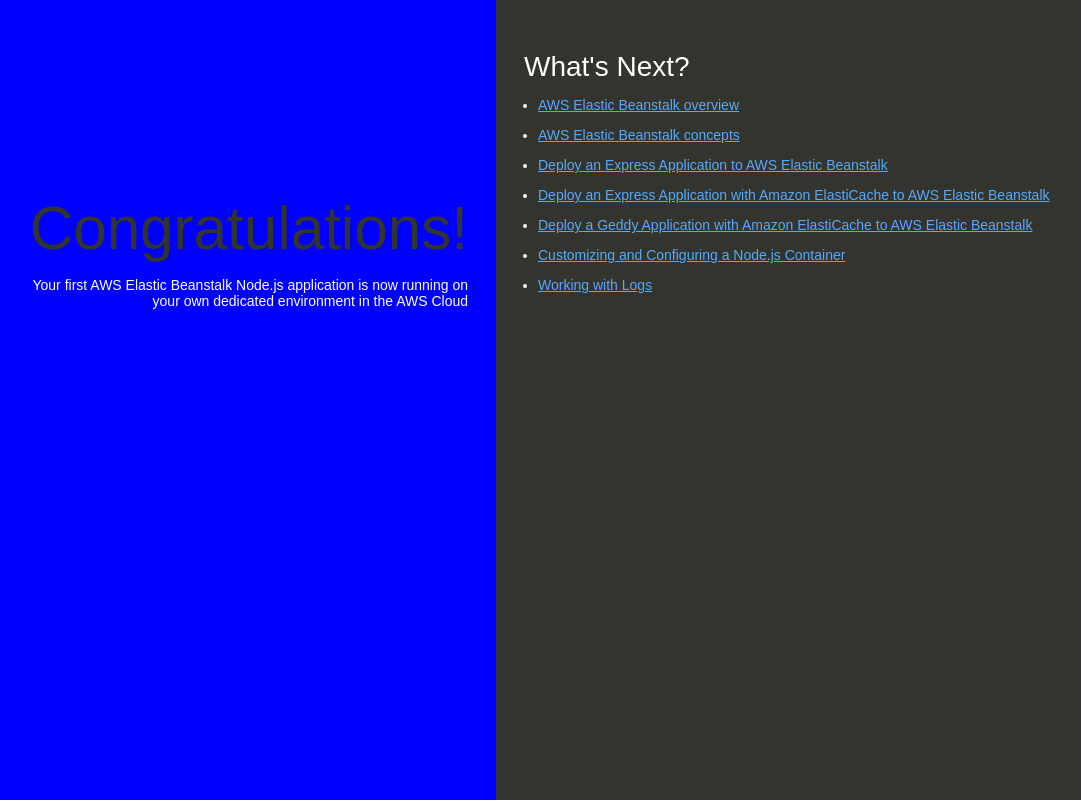
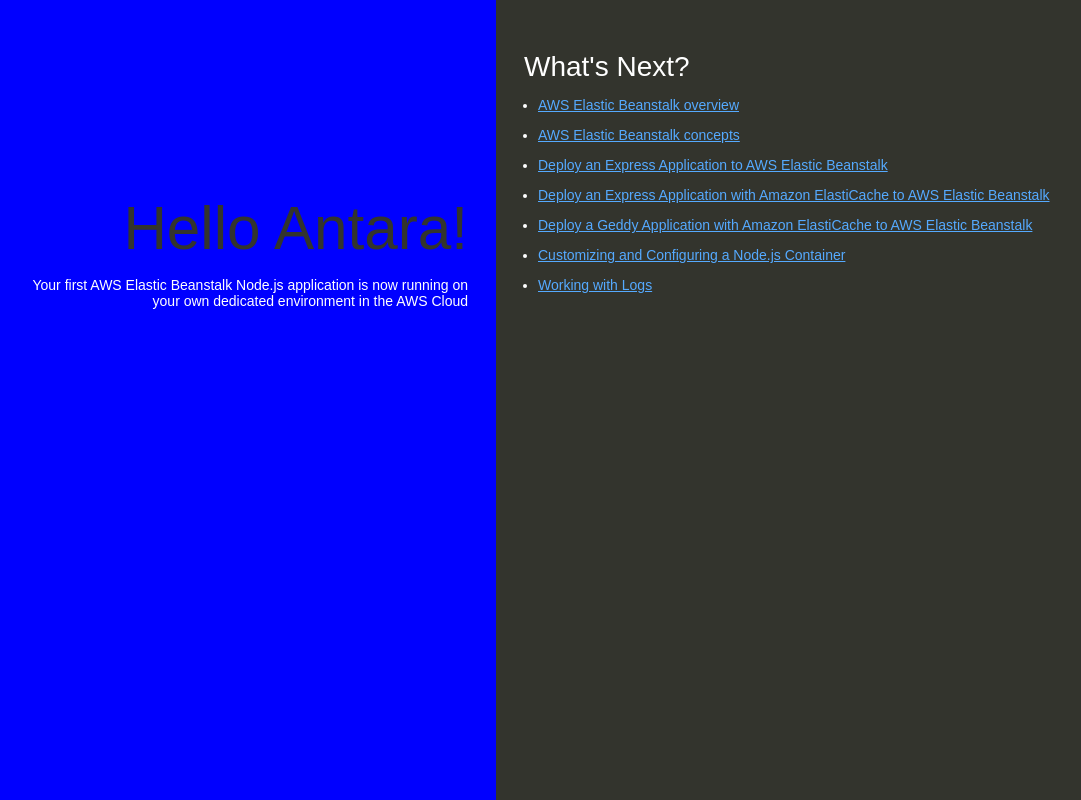
Before and after one commit to ghubant2002/my-nodejs-app, a website: page index.html in a window 1280 px wide. Shown: the whole page, without its empty margins (144-1225 px from the left). Drawn offline with Linux system fonts and the light colour scheme.

Commit message:
Change header text from 'Congratulations!' to 'Hello Antara!'

```diff
--- a/index.html
+++ b/index.html
@@ -74,7 +74,7 @@
   </head>
   <body>
     <div class="textColumn">
-      <h1>Congratulations!</h1>
+      <h1>Hello Antara!</h1>
       <p>Your first AWS Elastic Beanstalk Node.js application is now running on your own dedicated environment in the AWS Cloud</p>
     </div>
     <div class="linksColumn">
```
